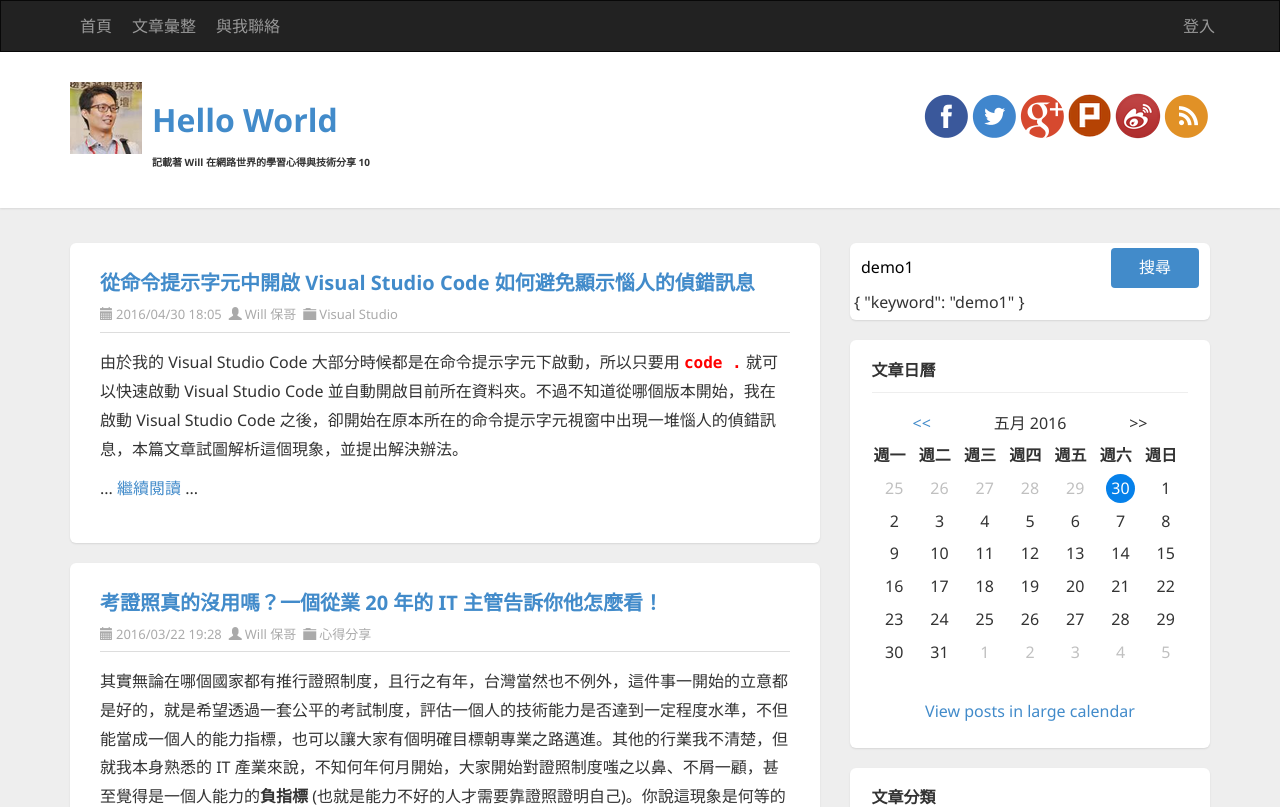
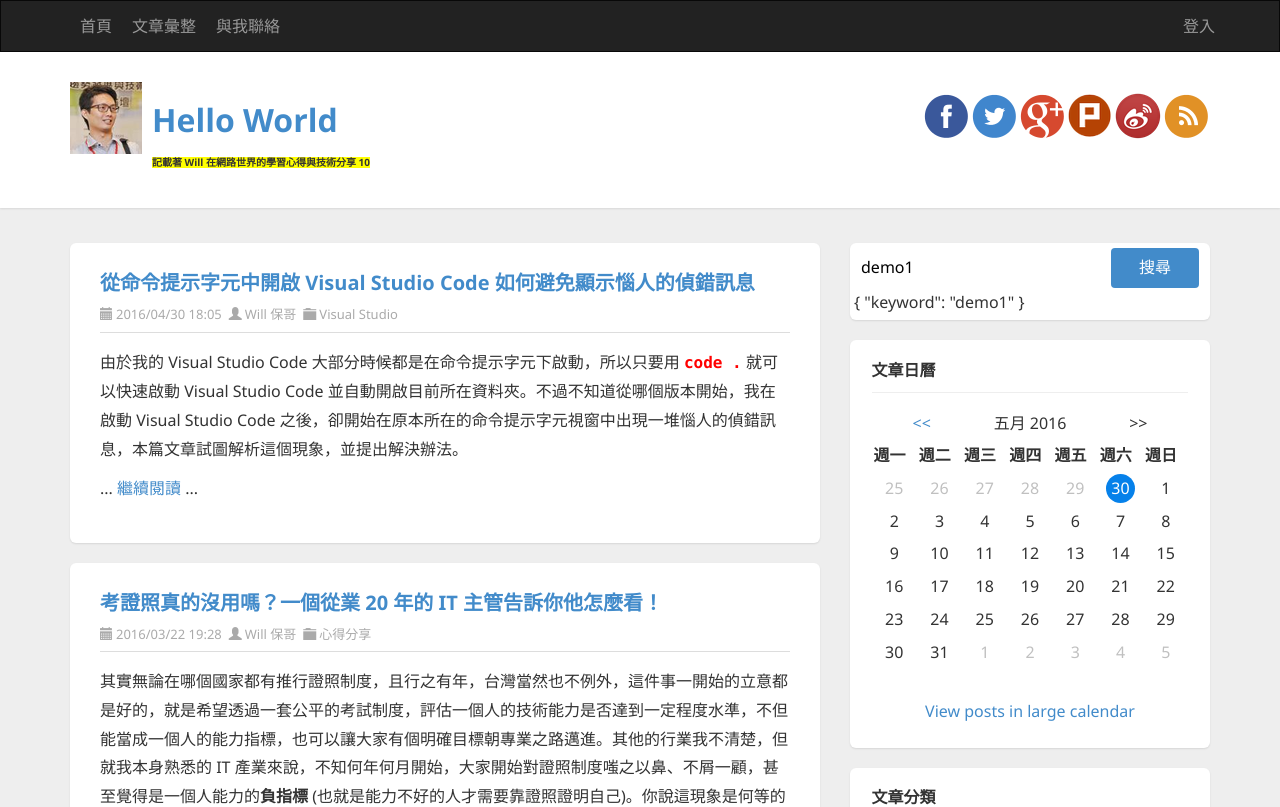
Before and after one commit to doggy8088/ng210307, an Angular app: page / in a window 1280 px wide. Shown: the top 807 px of the page. Built offline with nearby package versions, Linux system fonts and the light colour scheme.

Commit message:
示範建議的 NgStyle 與 NgClass 用法

```diff
--- a/src/app/header/header.component.css
+++ b/src/app/header/header.component.css
@@ -0,0 +1,3 @@
+.highlight {
+  background-color: yellow;
+}
--- a/src/app/header/header.component.html
+++ b/src/app/header/header.component.html
@@ -28,7 +28,9 @@
            [attr.data-aaaaaa]="sitename" (click)="changeName($event)">
       <div class="pull-left">
         <h1><a href="http://blog.miniasp.com/">{{ sitename }}</a></h1>
-        <h3 [ngStyle]="{'font-size': counter + 'px' }">{{ subtitle }} {{ counter }}</h3>
+        <h3 [style.font-size.px]="counter"
+            [class.highlight]="counter % 2 == 0"
+        >{{ subtitle }} {{ counter }}</h3>
       </div>
       <div id="social-icons" class="pull-right social-icon">
         <a href="https://www.facebook.com/will.fans" title="Will 保哥的技術交流中心" target="_blank">
```
